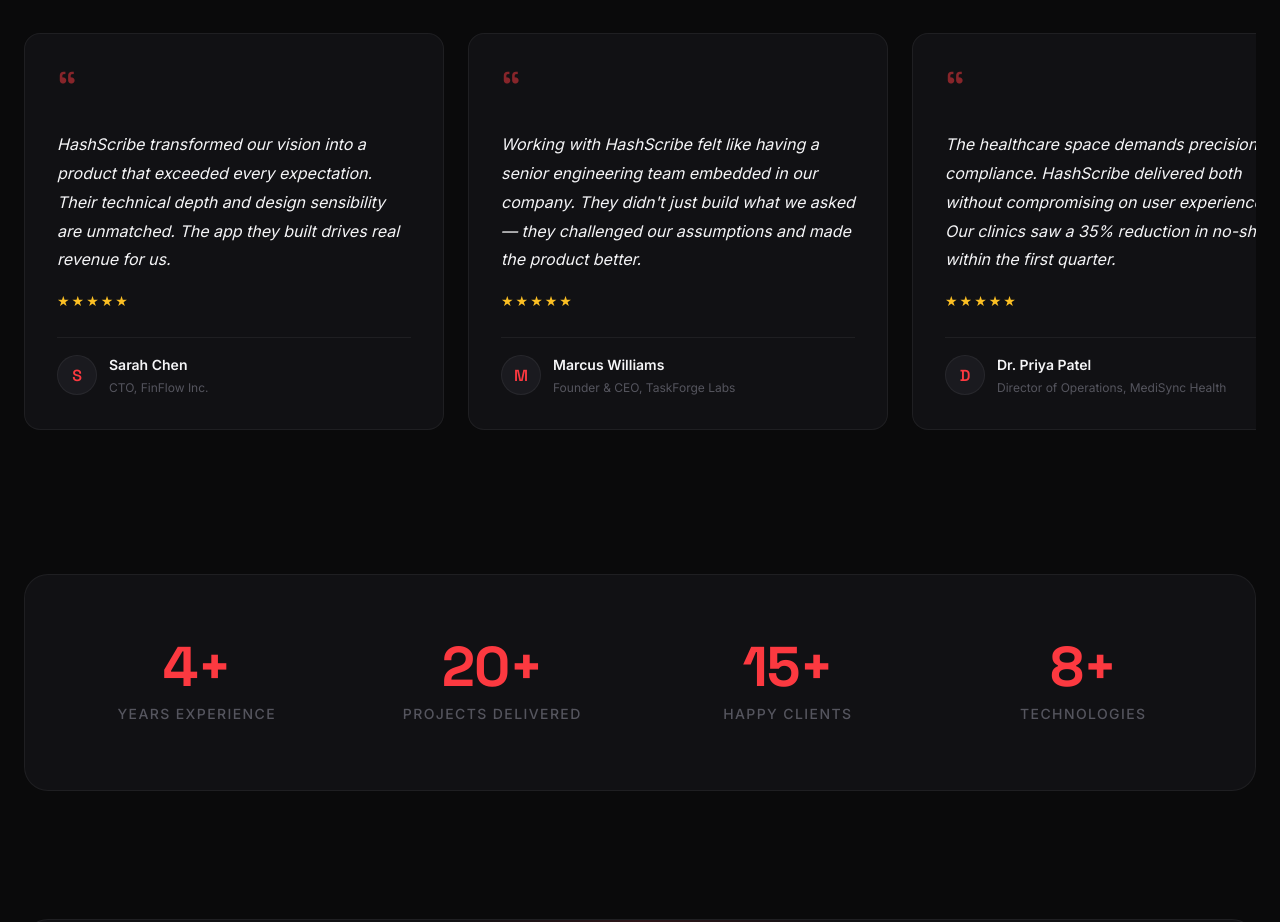
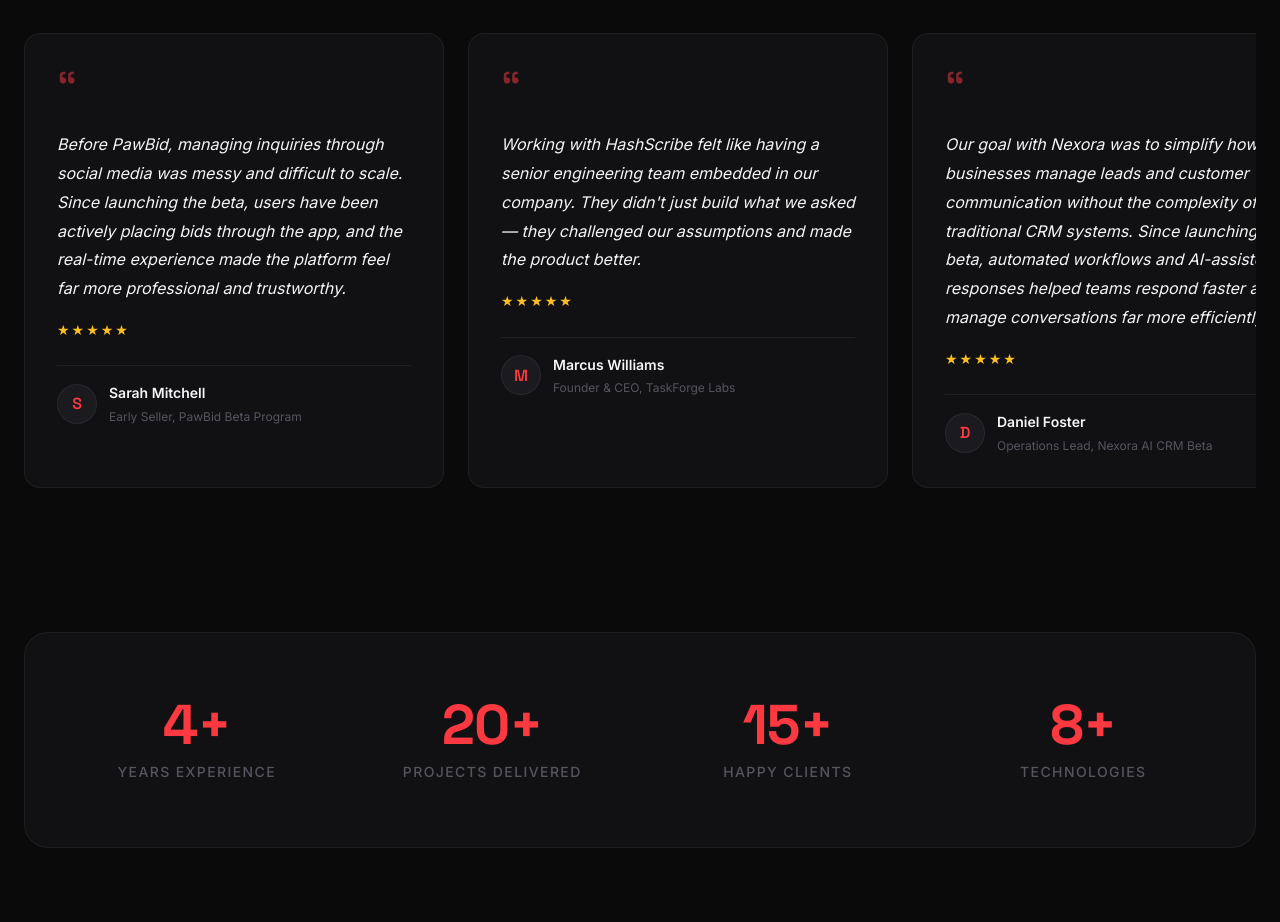
Before and after one commit to HashScribe/hashscribe-landing-page, a Next.js app: page / in a window 1280 px wide. Shown: the part 5080-6002 px from the top of the page. Built offline with nearby package versions, Linux system fonts and the light colour scheme.

Commit message:
fix gap issue in form submission container

```diff
--- a/src/components/organisms/contact-form.module.css
+++ b/src/components/organisms/contact-form.module.css
@@ -61,6 +61,7 @@
   background: var(--color-bg-secondary);
   border: 1px solid var(--color-border);
   border-radius: var(--radius-lg);
+
 }
 
 .successIcon {
@@ -76,8 +77,13 @@
   font-weight: 700;
 }
 
+
+
 @media (max-width: 640px) {
   .row {
     grid-template-columns: 1fr;
   }
+  .success {
+    padding: var(--space-4);
+  }
 }
--- a/src/data/testimonials.ts
+++ b/src/data/testimonials.ts
@@ -1,36 +1,40 @@
-import type { Testimonial } from '@/types/testimonial';
+import type { Testimonial } from "@/types/testimonial";
 
 export const testimonials: Testimonial[] = [
   {
     id: 1,
-    name: 'Sarah Chen',
-    role: 'CTO',
-    company: 'FinFlow Inc.',
-    content: 'HashScribe transformed our vision into a product that exceeded every expectation. Their technical depth and design sensibility are unmatched. The app they built drives real revenue for us.',
+    name: "Sarah Mitchell",
+    role: "Early Seller",
+    company: "PawBid Beta Program",
+    content:
+      "Before PawBid, managing inquiries through social media was messy and difficult to scale. Since launching the beta, users have been actively placing bids through the app, and the real-time experience made the platform feel far more professional and trustworthy.",
     rating: 5,
   },
   {
     id: 2,
-    name: 'Marcus Williams',
-    role: 'Founder & CEO',
-    company: 'TaskForge Labs',
-    content: 'Working with HashScribe felt like having a senior engineering team embedded in our company. They didn\'t just build what we asked — they challenged our assumptions and made the product better.',
+    name: "Marcus Williams",
+    role: "Founder & CEO",
+    company: "TaskForge Labs",
+    content:
+      "Working with HashScribe felt like having a senior engineering team embedded in our company. They didn't just build what we asked — they challenged our assumptions and made the product better. ",
     rating: 5,
   },
   {
     id: 3,
-    name: 'Dr. Priya Patel',
-    role: 'Director of Operations',
-    company: 'MediSync Health',
-    content: 'The healthcare space demands precision and compliance. HashScribe delivered both without compromising on user experience. Our clinics saw a 35% reduction in no-shows within the first quarter.',
+    name: "Daniel Foster",
+    role: "Operations Lead",
+    company: "Nexora AI CRM Beta",
+    content:
+      "Our goal with Nexora was to simplify how businesses manage leads and customer communication without the complexity of traditional CRM systems. Since launching the beta, automated workflows and AI-assisted responses helped teams respond faster and manage conversations far more efficiently.",
     rating: 5,
   },
   {
     id: 4,
-    name: 'James Rodriguez',
-    role: 'Product Manager',
-    company: 'UrbanNest Realty',
-    content: 'The virtual tour feature alone changed our business. HashScribe understood our market and built a platform that gives us a genuine competitive edge. Couldn\'t be happier with the partnership.',
+    name: "James Rodriguez",
+    role: "Product Manager",
+    company: "UrbanNest Realty",
+    content:
+      "The virtual tour feature alone changed our business. HashScribe understood our market and built a platform that gives us a genuine competitive edge. Couldn't be happier with the partnership.",
     rating: 5,
   },
 ];
```
